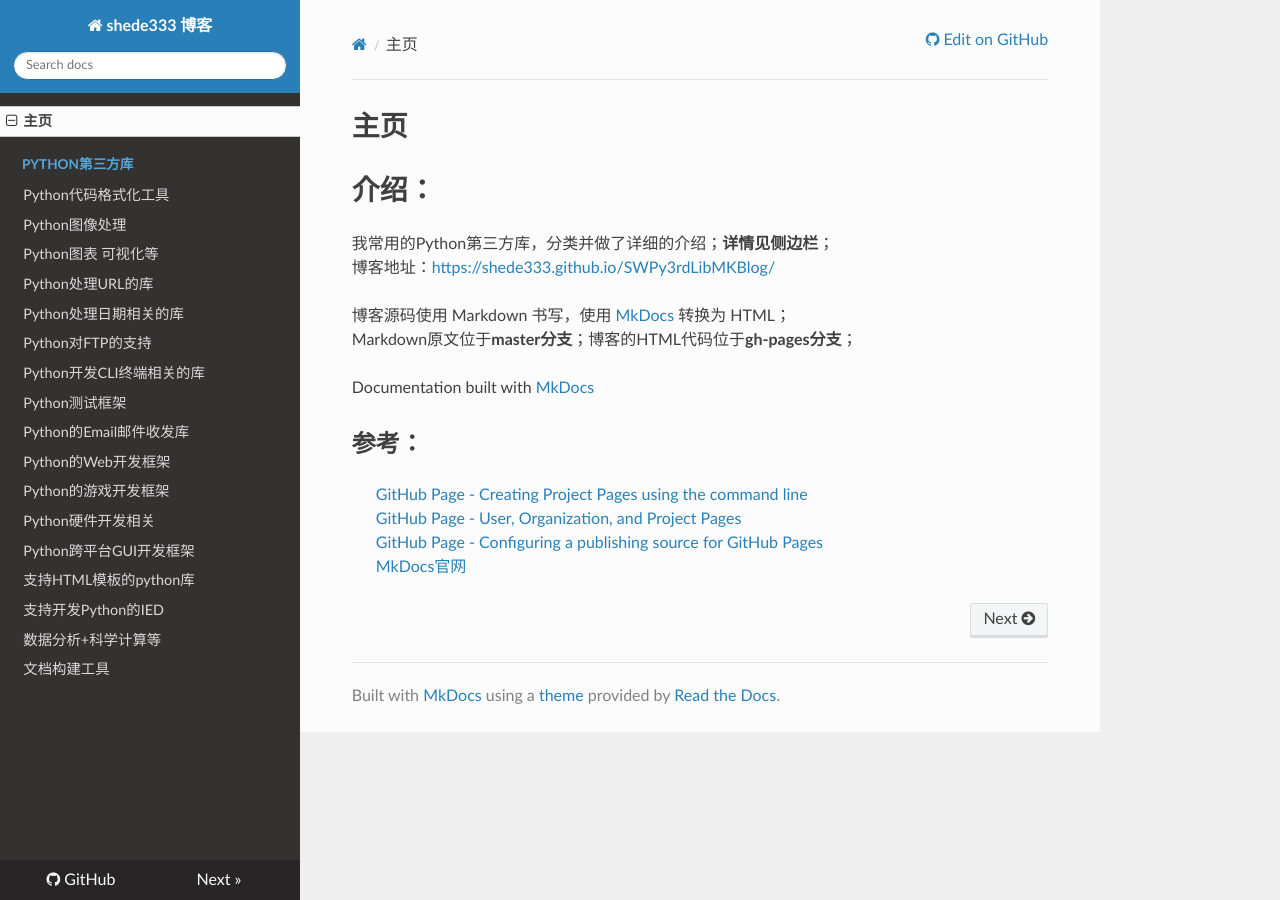
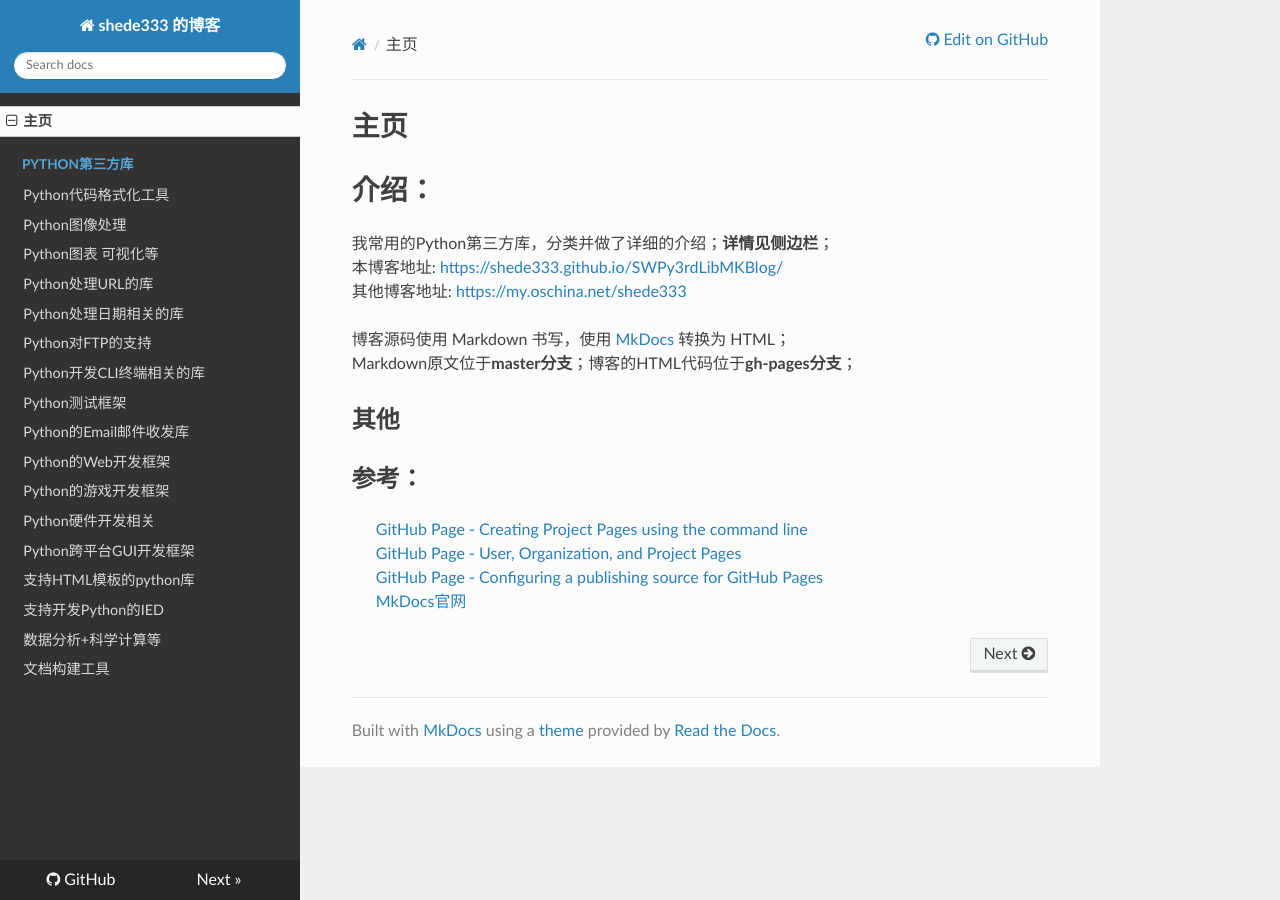
Before and after one commit to shede333/SWPy3rdLibMKBlog, an MkDocs documentation site: the page built from docs/index.md, in a window 1280 px wide. Built offline with MkDocs 1.6.1, drawn with Linux system fonts in a browser that asks for light colours; nearby versions of some CDN libraries.

Commit message:
更新说明

```diff
--- a/docs/index.md
+++ b/docs/index.md
@@ -2,12 +2,13 @@
 
 # 介绍：
 我常用的Python第三方库，分类并做了详细的介绍；**详情见侧边栏**；
-博客地址：<https://shede333.github.io/SWPy3rdLibMKBlog/>
+本博客地址:   <https://shede333.github.io/SWPy3rdLibMKBlog/>
+其他博客地址: <https://my.oschina.net/shede333>
 
 博客源码使用 Markdown 书写，使用 [MkDocs][MkDocs] 转换为 HTML；
 Markdown原文位于**master分支**；博客的HTML代码位于**gh-pages分支**；
 
-Documentation built with [MkDocs][MkDocs]
+## 其他
 
 ## 参考：
 
--- a/mkdocs.yml
+++ b/mkdocs.yml
@@ -1,4 +1,4 @@
-site_name: 'shede333 博客'
+site_name: 'shede333 的博客'
 site_author: shede333
 site_description: '我常用的Python第三方库，分类并做了详细的介绍'
 
```
Also changed, not shown: ReadMe.md (+1 -0 lines).
